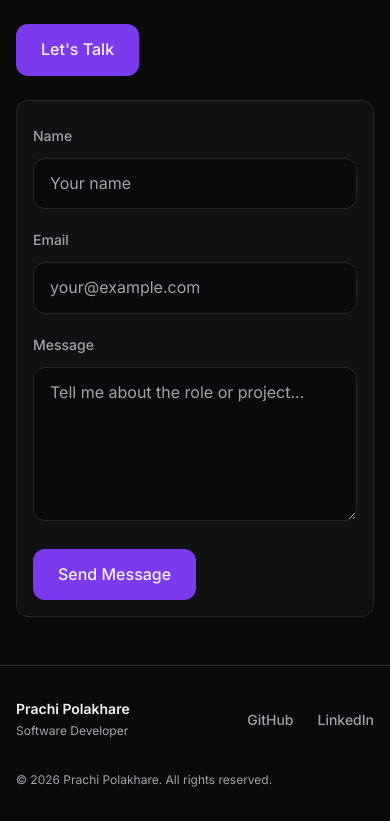
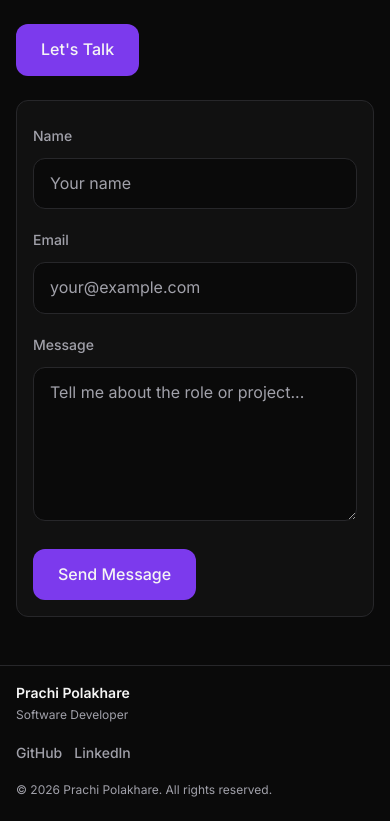
Before and after one commit to Prachi24599/my-portfolio, a React (Vite) app: page / in a window 390 px wide. Shown: the part 4006-4827 px from the top of the page. Built offline with nearby package versions, Linux system fonts and the light colour scheme.

Commit message:
Responsive : Footer Section

```diff
--- a/src/components/Footer.css
+++ b/src/components/Footer.css
@@ -73,3 +73,54 @@
     transform: none;
   }
 }
+
+@media (max-width: 1024px) {
+  .footer__container {
+    padding-block: var(--space-6);
+  }
+
+  .footer__top {
+    gap: var(--space-6);
+  }
+
+  .footer__name,
+  .footer__role,
+  .footer__copyright,
+  .footer__links a {
+    overflow-wrap: anywhere;
+  }
+}
+
+@media (max-width: 768px) {
+  .footer__top {
+    align-items: flex-start;
+    flex-direction: column;
+    gap: var(--space-6);
+  }
+
+  .footer__links {
+    gap: var(--space-4);
+  }
+
+  .footer__copyright {
+    margin-top: var(--space-6);
+  }
+}
+
+@media (max-width: 480px) {
+  .footer__container {
+    padding-block: var(--space-4);
+  }
+
+  .footer__top {
+    gap: var(--space-4);
+  }
+
+  .footer__links {
+    gap: var(--space-3);
+  }
+
+  .footer__copyright {
+    margin-top: var(--space-4);
+  }
+}
```
